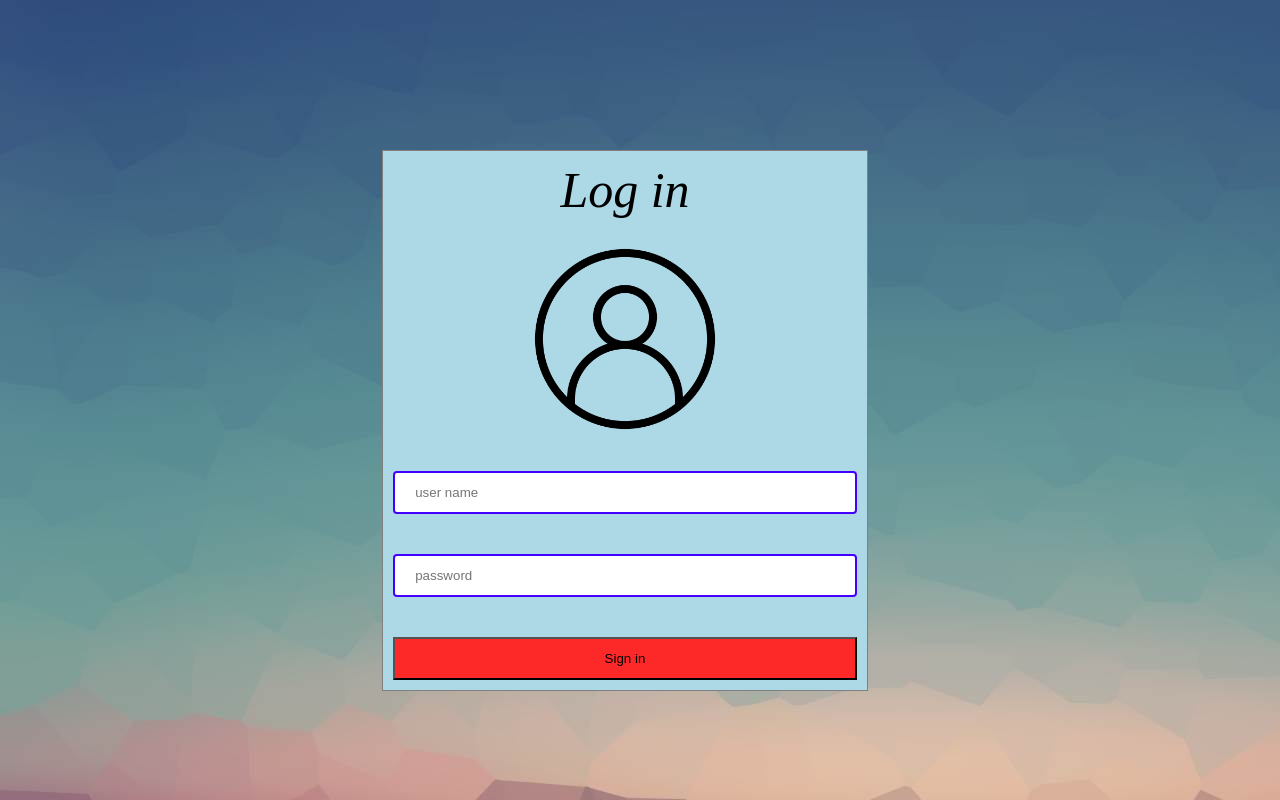
After one commit to shyamtarams/insta_app_heroku, a Django app: page /login in a window 1280 px wide. The commit adds this page. Run offline with Django 3.2, Linux system fonts and the light colour scheme.

Commit message:
login frontend html and css base 1

```diff
--- /dev/null
+++ b/blog/static/login.css
@@ -0,0 +1,67 @@
+body {
+    background-image: url("loginBackground.jpg");
+    /* opacity: 0.8; */
+}
+
+table {
+    font-style: italic;
+    font-size: 50px;
+    border-collapse: collapse;
+    background-color: lightblue;
+}
+
+table:hover {
+    font-style: italic;
+    font-size: 50px;
+    border-collapse: collapse;
+    background-color: lightgreen;
+}
+
+.row {
+    display: flex;
+    margin: 150px 40px 80px 10px;
+}
+
+td {
+    border: 0;
+    text-align: center;
+}
+
+
+/* .td1 {
+    background-image: url("user.png");
+} */
+
+img {
+    width: 200px;
+}
+
+input:hover {
+    width: 100%;
+    padding: 12px 20px;
+    box-sizing: border-box;
+    border: 2px solid red;
+    border-radius: 4px;
+}
+
+input {
+    width: 100%;
+    padding: 12px 20px;
+    box-sizing: border-box;
+    border: 2px solid rgb(68, 0, 255);
+    border-radius: 4px;
+}
+
+button {
+    width: 100%;
+    padding: 12px 20px;
+    box-sizing: border-box;
+    background-color: rgb(253, 40, 40);
+}
+
+button:hover {
+    width: 100%;
+    padding: 12px 20px;
+    box-sizing: border-box;
+    background-color: rgb(58, 253, 40);
+}
--- /dev/null
+++ b/blog/static/style.css
@@ -0,0 +1,3 @@
+h1 {
+    color: blue;
+}
--- /dev/null
+++ b/blog/templates/login.html
@@ -0,0 +1,36 @@
+{% load static %}
+<!DOCTYPE html>
+<html lang="en">
+
+<head>
+    <meta charset="UTF-8">
+    <meta http-equiv="X-UA-Compatible" content="IE=edge">
+    <meta name="viewport" content="width=device-width, initial-scale=1.0">
+    <title>Login page</title>
+    <link rel="stylesheet" href="{% static 'login.css' %}">
+</head>
+
+<body>
+    <form action="" method="POST" class="row">
+        <table border="1px" align="center" width="40%" cellspacing="10" cellpadding="10">
+            <tr>
+                <td>
+                    Log in
+                </td>
+            </tr>
+            <tr>
+                <td><img src="static/user.png" alt=""><input type="text" placeholder="user name"></td>
+            </tr>
+            <tr>
+                <td><input type="password" placeholder="password"></td>
+            </tr>
+            <tr>
+                <td><button>Sign in </button></td>
+            </tr>
+
+        </table>
+    </form>
+
+</body>
+
+</html>
--- a/blog/urls.py
+++ b/blog/urls.py
@@ -5,4 +5,5 @@ urlpatterns = [
     path('index',views.indexfn, name="index"),
     path('about2',views.fn1),
     path('i2',views.fn2),
+    path('login',views.login),
 ]
--- a/blog/views.py
+++ b/blog/views.py
@@ -6,5 +6,9 @@ def indexfn(resquest):
 
 def fn1(request):
     return HttpResponse("<h1>hello </h1>")
+
 def fn2(request):
     return render(request,'index.html')
+
+def login(request):
+    return render(request,'login.html')
--- a/insta_p1/settings.py
+++ b/insta_p1/settings.py
@@ -11,6 +11,7 @@ https://docs.djangoproject.com/en/3.1/ref/settings/
 """
 
 from pathlib import Path
+import os
 
 # Build paths inside the project like this: BASE_DIR / 'subdir'.
 BASE_DIR = Path(__file__).resolve().parent.parent
@@ -120,3 +121,6 @@ USE_TZ = True
 # https://docs.djangoproject.com/en/3.1/howto/static-files/
 
 STATIC_URL = '/static/'
+STATICFILES_DIRS=[
+    os.path.join(BASE_DIR,'blog/static')
+]
```
Also changed, not shown: blog/templates/index.html (+7 -2 lines), blog/static/loginBackground.jpg (added), blog/static/login_image.jpg (added), blog/static/user.png (added).
